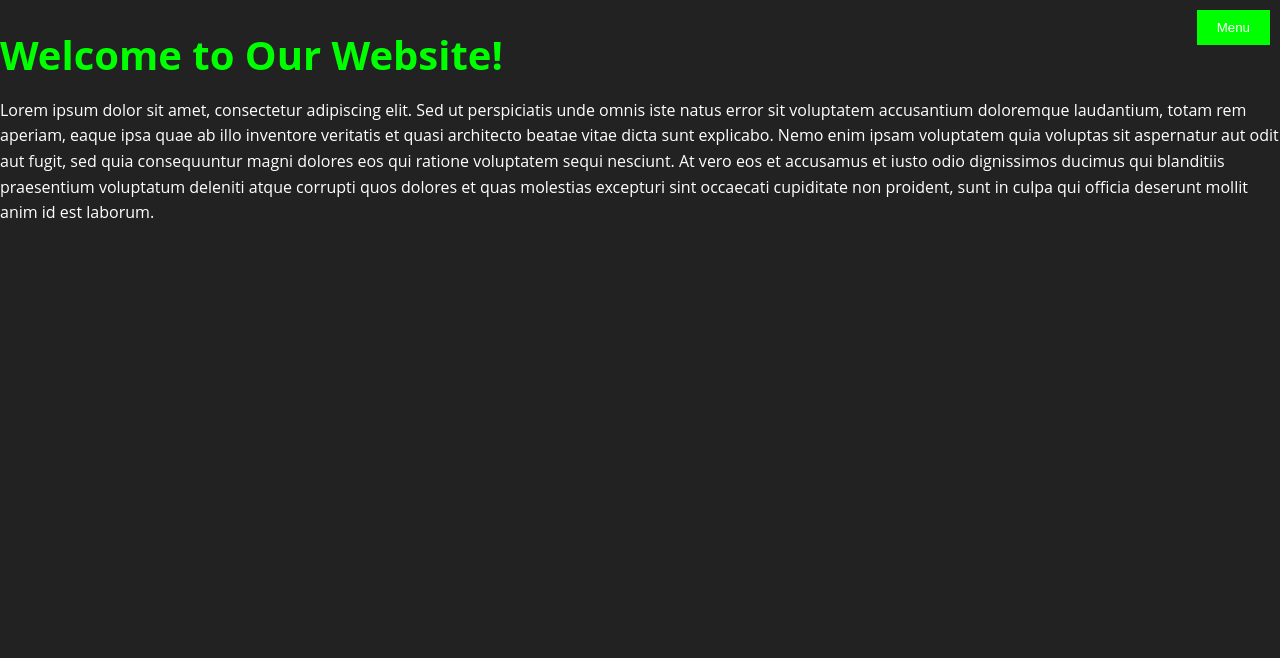
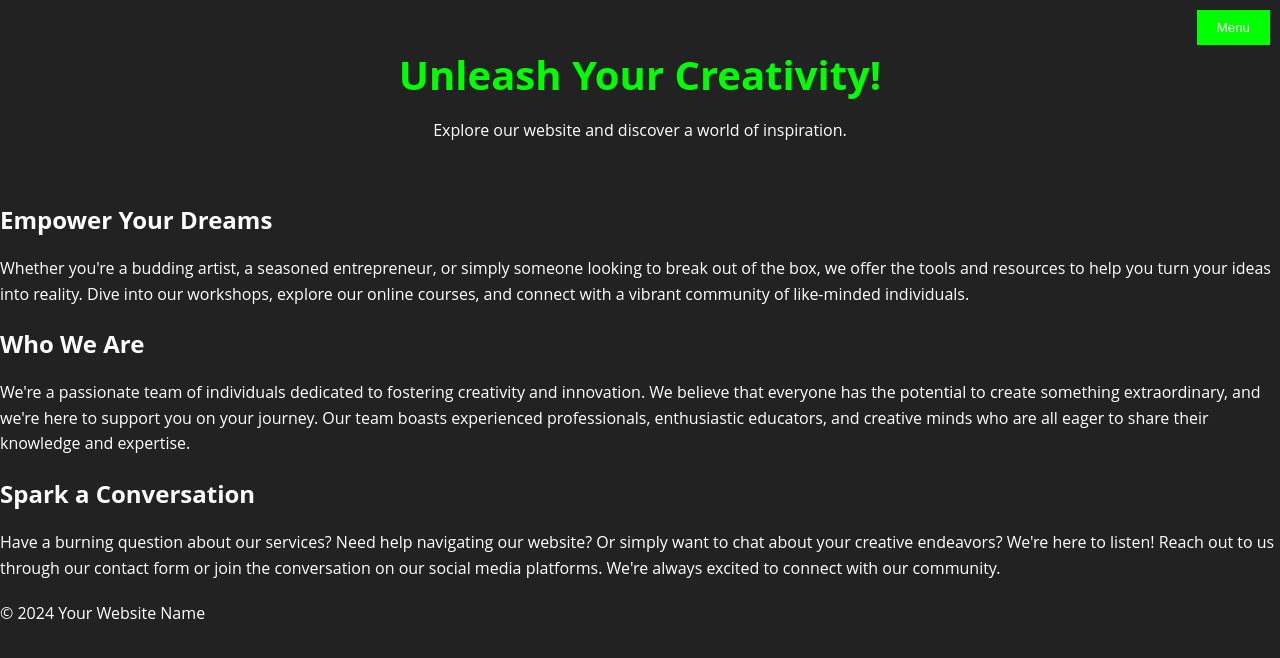
Before and after one commit to yash0238/PRODIGY_WD_01, a plain HTML site: page index.html in a window 1280 px wide. Drawn offline with Linux system fonts and the light colour scheme.

Commit message:
Update index.html

```diff
--- a/index.html
+++ b/index.html
@@ -3,23 +3,47 @@
 <head>
     <meta charset="UTF-8">
     <meta name="viewport" content="width=device-width, initial-scale=1.0">
-    <title>Right-Side Sliding Navigation (Cyan Hover)</title>
+    <title>Elegant Dark Mode Website</title>
     <link rel="stylesheet" href="style.css">
 </head>
 <body>
-    <div id="content">
-        <h1>Welcome to Our Website!</h1>
-        <p>Lorem ipsum dolor sit amet, consectetur adipiscing elit. Sed ut perspiciatis unde omnis iste natus error sit voluptatem accusantium doloremque laudantium, totam rem aperiam, eaque ipsa quae ab illo inventore veritatis et quasi architecto beatae vitae dicta sunt explicabo. Nemo enim ipsam voluptatem quia voluptas sit aspernatur aut odit aut fugit, sed quia consequuntur magni dolores eos qui ratione voluptatem sequi nesciunt. At vero eos et accusamus et iusto odio dignissimos ducimus qui blanditiis praesentium voluptatum deleniti atque corrupti quos dolores et quas molestias excepturi sint occaecati cupiditate non proident, sunt in culpa qui officia deserunt mollit anim id est laborum.</p>
-    </div>
+    <header>
+        <h1>Unleash Your Creativity!</h1>
+        <p>Explore our website and discover a world of inspiration.</p>
+    </header>
+
     <nav id="main-nav">
         <ul>
             <li><a href="#">Home</a></li>
-            <li><a href="#">About</a></li>
+            <li><a href="#">About Us</a></li>
             <li><a href="#">Services</a></li>
             <li><a href="#">Contact</a></li>
         </ul>
     </nav>
+
     <button id="nav-toggle">Menu</button>
+
+    <main>
+        <section id="section-1">
+            <h2>Empower Your Dreams</h2>
+            <p>Whether you're a budding artist, a seasoned entrepreneur, or simply someone looking to break out of the box, we offer the tools and resources to help you turn your ideas into reality. Dive into our workshops, explore our online courses, and connect with a vibrant community of like-minded individuals.</p>
+        </section>
+
+        <section id="section-2">
+            <h2>Who We Are</h2>
+            <p>We're a passionate team of individuals dedicated to fostering creativity and innovation. We believe that everyone has the potential to create something extraordinary, and we're here to support you on your journey. Our team boasts experienced professionals, enthusiastic educators, and creative minds who are all eager to share their knowledge and expertise.</p>
+        </section>
+
+        <section id="section-3">
+            <h2>Spark a Conversation</h2>
+            <p>Have a burning question about our services? Need help navigating our website? Or simply want to chat about your creative endeavors? We're here to listen! Reach out to us through our contact form or join the conversation on our social media platforms. We're always excited to connect with our community.</p>
+        </section>
+    </main>
+
+    <footer>
+        <p>&copy; 2024 Your Website Name</p>
+    </footer>
+
     <script src="script.js"></script>
 </body>
 </html>
```
